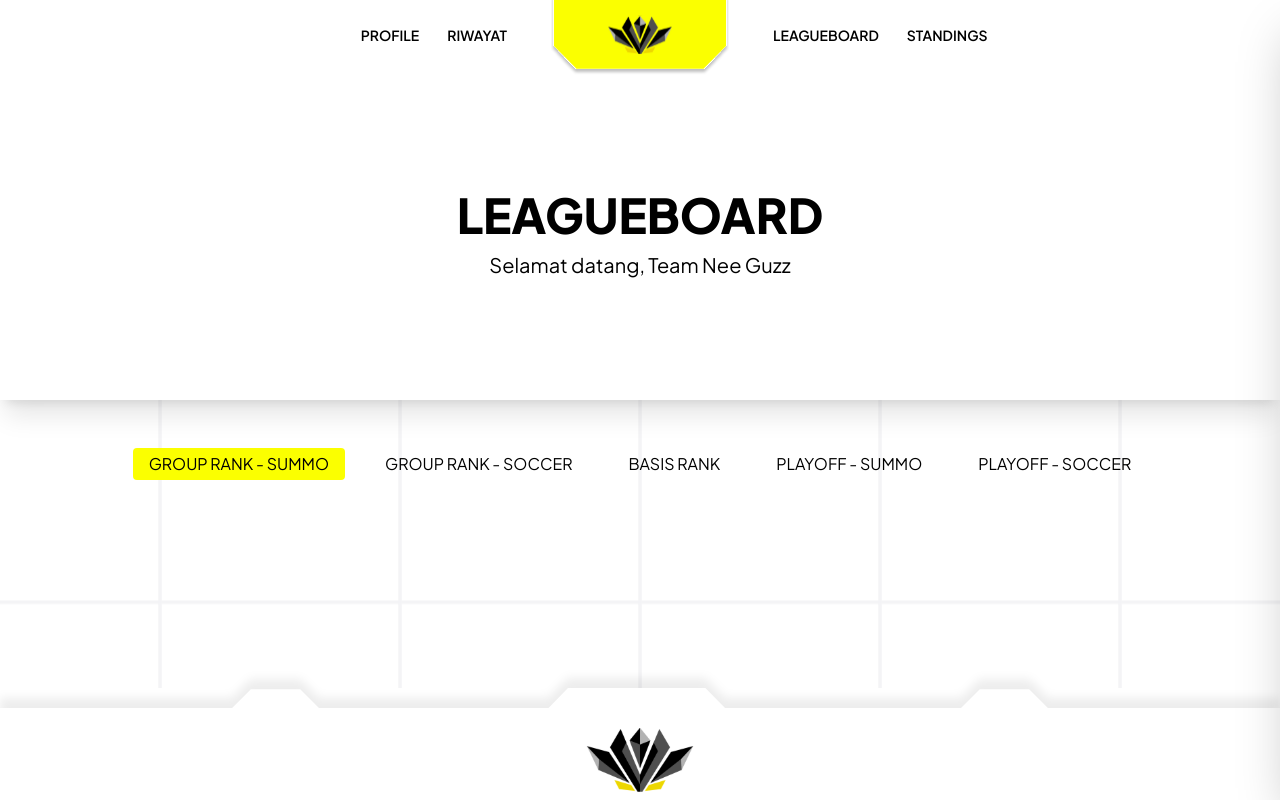
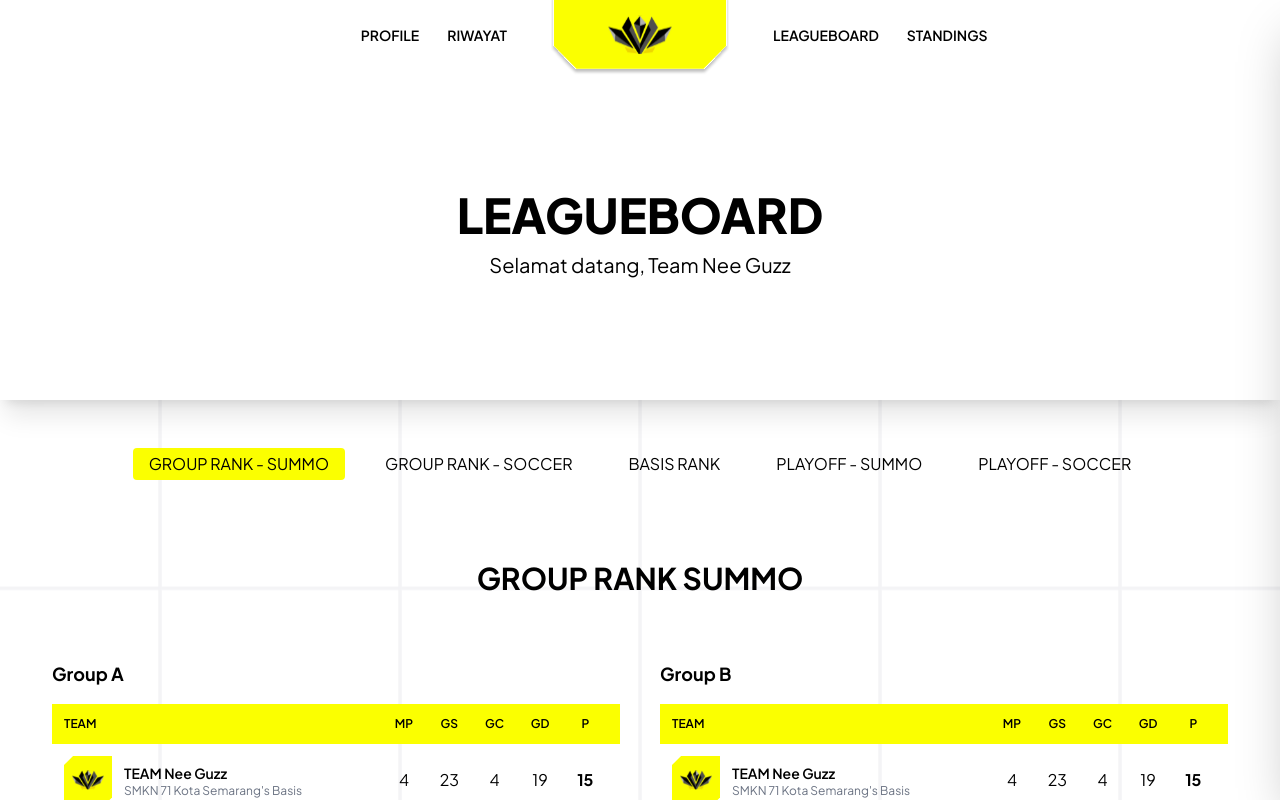
Before and after one commit to Dinus-Robotic-Club/fe-roboco, a Next.js app: page /dashboard/leagueboard in a window 1280 px wide. Both pictures are taken after a click on the element "GROUP RANK - SUMMO". Shown: the top 800 px of the page. Built offline with nearby package versions, Linux system fonts and the light colour scheme.

Commit message:
crete : leagueboard group rank summo

```diff
--- a/app/dashboard/leagueboard/page.tsx
+++ b/app/dashboard/leagueboard/page.tsx
@@ -1,6 +1,7 @@
 "use client";
 import BasisRank from "@/component/leagueboard/BasisRank";
 import GroupRankSoccer from "@/component/leagueboard/GroupRankSoccer";
+import GroupRankSumo from "@/component/leagueboard/GroupRankSumo";
 import HeaderDashboard from "@/component/ui/HeaderDashboard";
 import { nav_legaueboard } from "@/lib";
 import React, { useState } from "react";
@@ -13,6 +14,8 @@ function Leagueboard() {
     ComponentToRender = <BasisRank />;
   } else if (activeNav === "group-rank-soccer") {
     ComponentToRender = <GroupRankSoccer />;
+  } else if (activeNav === "group-rank-sumo") {
+    ComponentToRender = <GroupRankSumo />;
   } else {
     ComponentToRender = null;
   }
--- /dev/null
+++ b/component/leagueboard/GroupRankSumo.tsx
@@ -0,0 +1,55 @@
+import { groups_dummy } from "@/lib";
+import Image from "next/image";
+import React from "react";
+
+function GroupRankSumo() {
+  return (
+    <div className="w-full flex flex-col items-center font-plus-jakarta-sans overflow-x-auto">
+      <div className="">
+        <h1 className="text-2xl lg:text-3xl font-bold">GROUP RANK SUMMO</h1>
+      </div>
+      <div className="grid gap-10 w-full max-w-7xl mt-16 grid-cols-1 xl:grid-cols-2">
+        {groups_dummy.map((group, i) => (
+          <div key={i} className="w-full mb-5">
+            <h2 className="text-lg font-bold mb-4">{group.name}</h2>
+            <div className="overflow-x-auto">
+              <div className="min-w-[700px] lg:min-w-auto">
+                <div className="grid grid-cols-12 px-3 py-3 text-xs font-semibold bg-[#FBFF00]">
+                  <div className="col-span-7">TEAM</div>
+                  <div className="col-span-1 text-center">MP</div>
+                  <div className="col-span-1 text-center">GS</div>
+                  <div className="col-span-1 text-center">GC</div>
+                  <div className="col-span-1 text-center">GD</div>
+                  <div className="col-span-1 text-center">P</div>
+                </div>
+
+                {/* ISI TEAM */}
+                {group.teams.map((team, idx) => (
+                  <div key={idx} className="grid grid-cols-12 px-3 py-3 items-center border-b hover:bg-gray-50 transition">
+                    <div className="col-span-7 flex items-center gap-3">
+                      <div className="flex bg-logo-team w-12 h-12 items-center justify-center">
+                        <Image src={team.logo} alt="logo" width={32} height={32} className="w-full h-full p-2" />
+                      </div>
+                      <div>
+                        <p className="font-semibold text-sm">{team.team}</p>
+                        <p className="text-xs text-gray-500 leading-tight">{team.school}</p>
+                      </div>
+                    </div>
+
+                    <div className="col-span-1 text-center">{team.stats.MP}</div>
+                    <div className="col-span-1 text-center">{team.stats.GS}</div>
+                    <div className="col-span-1 text-center">{team.stats.GC}</div>
+                    <div className="col-span-1 text-center">{team.stats.GD}</div>
+                    <div className="col-span-1 text-center font-bold">{team.stats.P}</div>
+                  </div>
+                ))}
+              </div>
+            </div>
+          </div>
+        ))}
+      </div>
+    </div>
+  );
+}
+
+export default GroupRankSumo;
```
